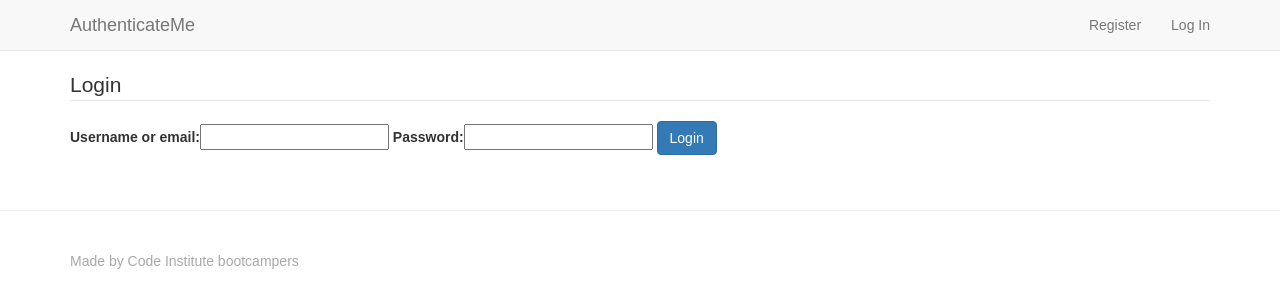
After one commit to Code-Institute-Solutions/django_user_profile, a Django app: page /login/ in a window 1280 px wide. The commit adds this page. Shown: the top 308 px of the page. Run offline with Django 3.2, Linux system fonts and the light colour scheme; some libraries are stand-ins or nearby versions.

Commit message:
Can Login

```diff
--- /dev/null
+++ b/accounts/forms.py
@@ -0,0 +1,5 @@
+from django import forms
+
+class UserLoginForm(forms.Form):
+    username_or_email = forms.CharField()
+    password = forms.CharField(widget=forms.PasswordInput)
--- /dev/null
+++ b/accounts/templates/login.html
@@ -0,0 +1,12 @@
+{% extends "base.html" %}
+{% load bootstrap_tags %}
+{% block content %}
+    <form method="post" action="{% url 'login' %}?next={{ next }}" class="accountform">
+        <fieldset class="form-group">
+            <legend>Login</legend>
+            {% csrf_token %}
+            {{ user_form | as_bootstrap }}
+            <button type="submit" class="btn btn-primary">Login</button>
+        </fieldset>
+    </form>
+{% endblock %}
--- a/accounts/views.py
+++ b/accounts/views.py
@@ -1,6 +1,9 @@
-from django.shortcuts import render, redirect
+from django.shortcuts import render, redirect, HttpResponseRedirect
 from django.contrib import messages, auth
 from django.core.urlresolvers import reverse
+from .forms import UserLoginForm
+from django.template.context_processors import csrf
+
 
 
 # Create your views here.
@@ -13,3 +16,30 @@ def logout(request):
     auth.logout(request)
     messages.success(request, 'You have successfully logged out')
     return redirect(reverse('index'))
+
+
+def login(request):
+    """A view that manages the login form"""
+    if request.method == 'POST':
+        user_form = UserLoginForm(request.POST)
+        if user_form.is_valid():
+            user = auth.authenticate(username=request.POST['username_or_email'],
+                                     password=request.POST['password'])
+
+            if user:
+                auth.login(request, user)
+                messages.error(request, "You have successfully logged in")
+
+                if request.GET and request.GET['next'] !='':
+                    next = request.GET['next']
+                    return HttpResponseRedirect(next)
+                else:
+                    return redirect(reverse('index'))
+            else:
+                user_form.add_error(None, "Your username or password are incorrect")
+    else:
+        user_form = UserLoginForm()
+
+    args = {'user_form': user_form, 'next': request.GET.get('next', '')}
+    args.update(csrf(request))
+    return render(request, 'login.html', args)
--- a/django_authentication/settings.py
+++ b/django_authentication/settings.py
@@ -37,6 +37,7 @@ INSTALLED_APPS = [
     'django.contrib.sessions',
     'django.contrib.messages',
     'django.contrib.staticfiles',
+    'django_forms_bootstrap',
     'accounts'
 ]
 
--- a/django_authentication/urls.py
+++ b/django_authentication/urls.py
@@ -15,10 +15,11 @@ Including another URLconf
 """
 from django.conf.urls import url
 from django.contrib import admin
-from accounts.views import index, logout
+from accounts.views import index, logout, login
 
 urlpatterns = [
     url(r'^admin/', admin.site.urls),
     url(r'^$', index, name='index'),
     url(r'^logout/$', logout, name='logout'),
+    url(r'^login/$', login, name='login'),
 ]
--- a/templates/base.html
+++ b/templates/base.html
@@ -31,7 +31,7 @@
                         <li><a href="{% url 'logout' %}">Log Out</a></li>
                     {%  else %}
                         <li><a href="#">Register</a></li>
-                        <li><a href="#">Log In</a></li>
+                        <li><a href="{% url 'login' %}">Log In</a></li>
                     {% endif %}
                 </ul>
             </div>
```
